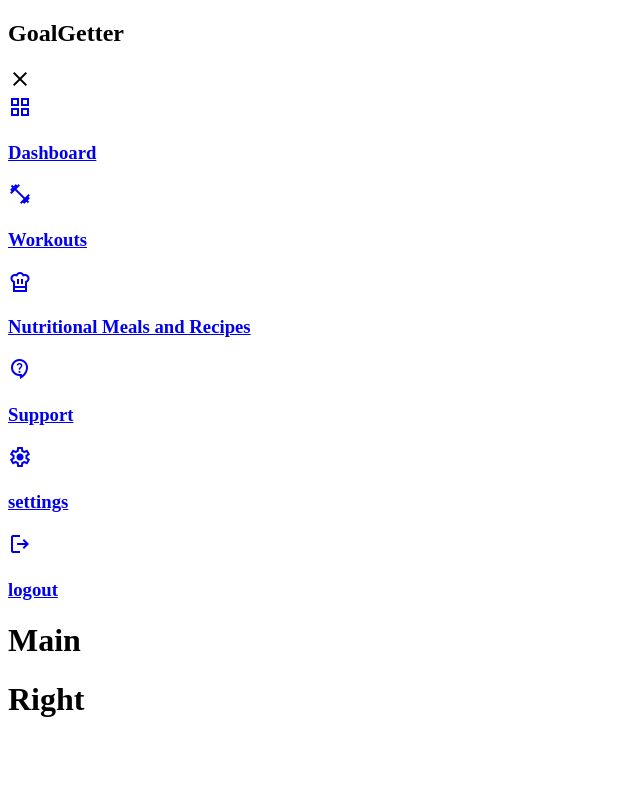
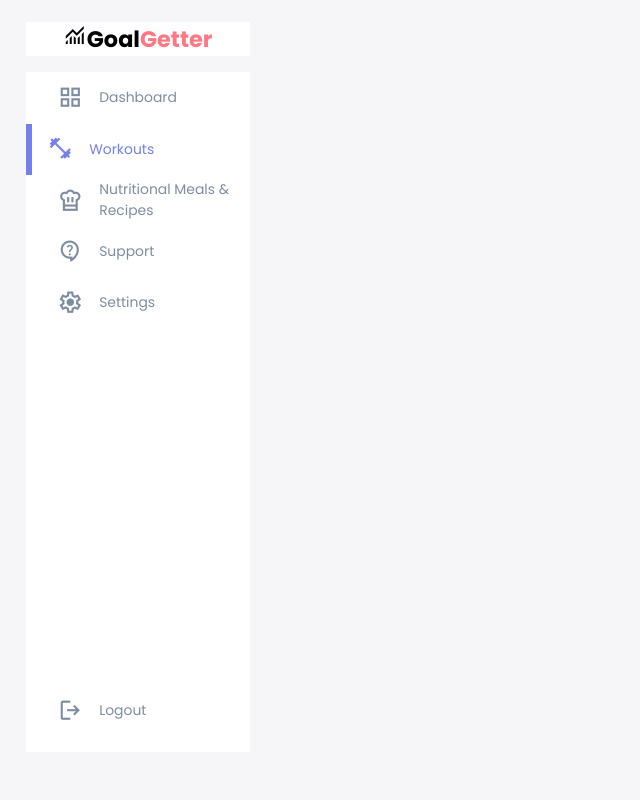
Before and after one commit to lanamnj0/goalgetter, a Python web app: template templates/index.html in a window 1280 px wide. Shown: the whole page, without its empty margins (0-640 px from the left). Run offline with Jinja, Linux system fonts and the light colour scheme; the template is opened without the code that fills it, so the values that code supplies are empty.

Commit message:
UI sidebar set up following tutorials and adapting based on our web application needs and aims

```diff
--- a/static/style.css
+++ b/static/style.css
@@ -0,0 +1,201 @@
+
+@import url('https://fonts.googleapis.com/css2?family=Poppins:ital,wght@0,100;0,200;0,300;0,400;0,500;0,600;0,700;0,800;0,900;1,100;1,200;1,300;1,400;1,500;1,600;1,700;1,800;1,900&display=swap');
+
+:root {
+    --clr-primary: #7380ec;
+    --clr-danger: #ff7782;
+    --clr-success: #41f1b6;
+    --clr-white: #fff;
+    --clr-info-dark: #7d8da1;
+    --clr-info-light: #dce1eb;
+    --clr-dark: #363949;
+    --clr-warning: #ff4edc;
+    --clr-light: #rgba(132, 139, 200, 0.18);
+    --clr-primary-variant: #111e88;
+    --clr-dark-variant: #677483;
+    --clr-color-background: #f6f6f9;
+
+    --card-border-radius: 2rem;
+    --border-radius-1: 0.4rem;
+    --border-radius-2: 0.8rem;
+    --border-radius-3: 1.2rem;
+
+    --card-padding: 1.8rem;
+    --padding-1: 1.2rem;
+    --box-shadow: 0 2rem 3rem var(--clr-light);
+}
+
+body{
+    font-family: 'Poppins', sans-serif; /* General font type imported */
+    width: 100vw;
+    height: 100vh;
+    font-size: 0.88rem;
+    user-select: none;
+    overflow-x: hidden;
+    background: var(--clr-color-background);
+}
+
+*{
+    margin: 0;
+    padding: 0;
+    box-sizing: border-box;
+    text-decoration: none;
+    border: 0;
+    list-style: none;
+    appearance: none;
+}
+
+.container{
+    display: grid;
+    width: 96%;
+    gap: 1.8rem;
+    grid-template-columns: 14rem auto 14rem;
+    margin: 0 auto;
+}
+
+a{
+    color: var(--clr-dark);
+}
+
+h1{
+    font-weight: 800;
+    font-size: 1.8rem;
+}
+
+h2{
+    font-size: 1.4rem;
+}
+
+h3{
+    font-size: 0.87rem;
+}
+
+h4{
+    font-size: 0.8rem;
+}
+
+h5{
+    font-size: 0.77rem;
+}
+
+small{
+    font-size: 0.75rem;
+}
+
+.profile-photo{
+    width: 2.8rem;
+    height: 2.8rem;
+    border-radius: 50%;
+    overflow: hidden;
+}
+
+.text-muted{
+    color: var(--clr-info-dark);
+}
+
+p{
+    color: var(--clr-dark-variant);
+}
+
+b{
+    color: var(--clr-dark);
+}
+
+.primary{
+    color: var(--clr-primary);
+}
+
+.success{
+    color: var(--clr-success);
+}
+
+.danger{
+    color: var(--clr-danger);
+}
+
+.warning{
+    color: var(--clr-warning);
+}
+
+/* aside */
+aside{
+    height: 100vh;
+}
+
+aside .top{
+    background-color: var(--clr-white);
+        display: flex;
+        justify-content: space-around;
+        align-items: center;
+        margin-top: 1.4rem;
+}
+
+aside .logo{
+    display: flex;
+    gap: 1rem;
+}
+
+aside .top div.close{
+    display: none;
+}
+
+/* sidebar */
+aside .sidebar{
+    background-color: var(--clr-white);
+    display: flex;
+    flex-direction: column;
+    height: 85vh;
+    position: relative;
+    top: 1rem;
+}
+
+aside h3{
+    font-weight: 400; /* 500 was bolder font for sidebar */
+}
+
+aside .sidebar a{
+    display: flex;
+    color: var(--clr-info-dark);
+    margin-left: 2rem;
+    gap: 1rem;
+    align-items: center;
+    height: 3.2rem;
+    transition: all .1s ease-in;
+}
+
+aside .sidebar a span{
+    font-size: 1.6rem;
+    transition: all .1s ease-in;
+}
+
+/* the logout icon */
+aside .sidebar a:last-child{
+    position: absolute;
+    bottom: 1rem;
+    width: 100%;
+}
+
+/* when feature is active on sidebar */
+aside .sidebar a.active{
+    background: var(--clr-light);
+    color: var(--clr-primary);
+    margin-left: 0;
+    /*border-left: 5px solid var(--clr-primary);*/ /* thinner border when uncommented */
+}
+
+aside .sidebar a.active::before{
+    content: '';
+    width: 6px;
+    height: 100%;
+    background-color: var(--clr-primary);
+}
+
+/* the blue colour when mouse goes over the sidebar features */
+aside .sidebar a:hover{
+    color: var(--clr-primary);
+}
+
+aside .sidebar a:hover span{
+    margin-left: 1rem;
+    transition: .4s ease;
+}
--- a/templates/index.html
+++ b/templates/index.html
@@ -1,5 +1,5 @@
 <!--
-Tutorial from Creative Babar -->
+Used tutorials from Creative Babar to get help in dashboard and sidebar layout -->
 
 <!-- type 'open index.html' in terminal to see in browser! -->
 <!DOCTYPE html>
@@ -19,7 +19,7 @@ Tutorial from Creative Babar -->
             <div class="top">
 
                 <div class="logo">
-                    <h2>Goal<span class="danger">Getter</span></h2>
+                    <h2><span class="material-symbols-outlined">monitoring</span>Goal<span class="danger">Getter</span></h2>
                 </div>
                 <div class="close">
                     <span class="material-symbols-outlined">close</span>
@@ -32,13 +32,13 @@ Tutorial from Creative Babar -->
                     <span class="material-symbols-outlined">grid_view</span>
                     <h3>Dashboard</h3>
                 </a>
-                <a href="#">
+                <a href="#" class="active">
                     <span class="material-symbols-outlined">fitness_center</span>
                     <h3>Workouts</h3>
                 </a>
                 <a href="#">
                     <span class="material-symbols-outlined">chef_hat</span>
-                    <h3>Nutritional Meals and Recipes</h3>
+                    <h3>Nutritional Meals & Recipes</h3>
                 </a>
                  <a href="#">
                     <span class="material-symbols-outlined">contact_support</span>
@@ -46,11 +46,11 @@ Tutorial from Creative Babar -->
                 </a>
                 <a href="#">
                     <span class="material-symbols-outlined">settings</span>
-                    <h3>settings</h3>
+                    <h3>Settings</h3>
                 </a>
                 <a href="#">
                     <span class="material-symbols-outlined">logout</span>
-                    <h3>logout</h3>
+                    <h3>Logout</h3>
                 </a>
 
             </div>
@@ -58,11 +58,11 @@ Tutorial from Creative Babar -->
         </aside>
 
         <main>
-            <h1>Main</h1>
+            <h1> <!--Main--> </h1>
         </main>
 
             <div class="right">
-                <h1>Right</h1>
+                <h1> <!--Right--> </h1>
             </div>
     </div>
     <script src="../static/script.js"></script>
```
